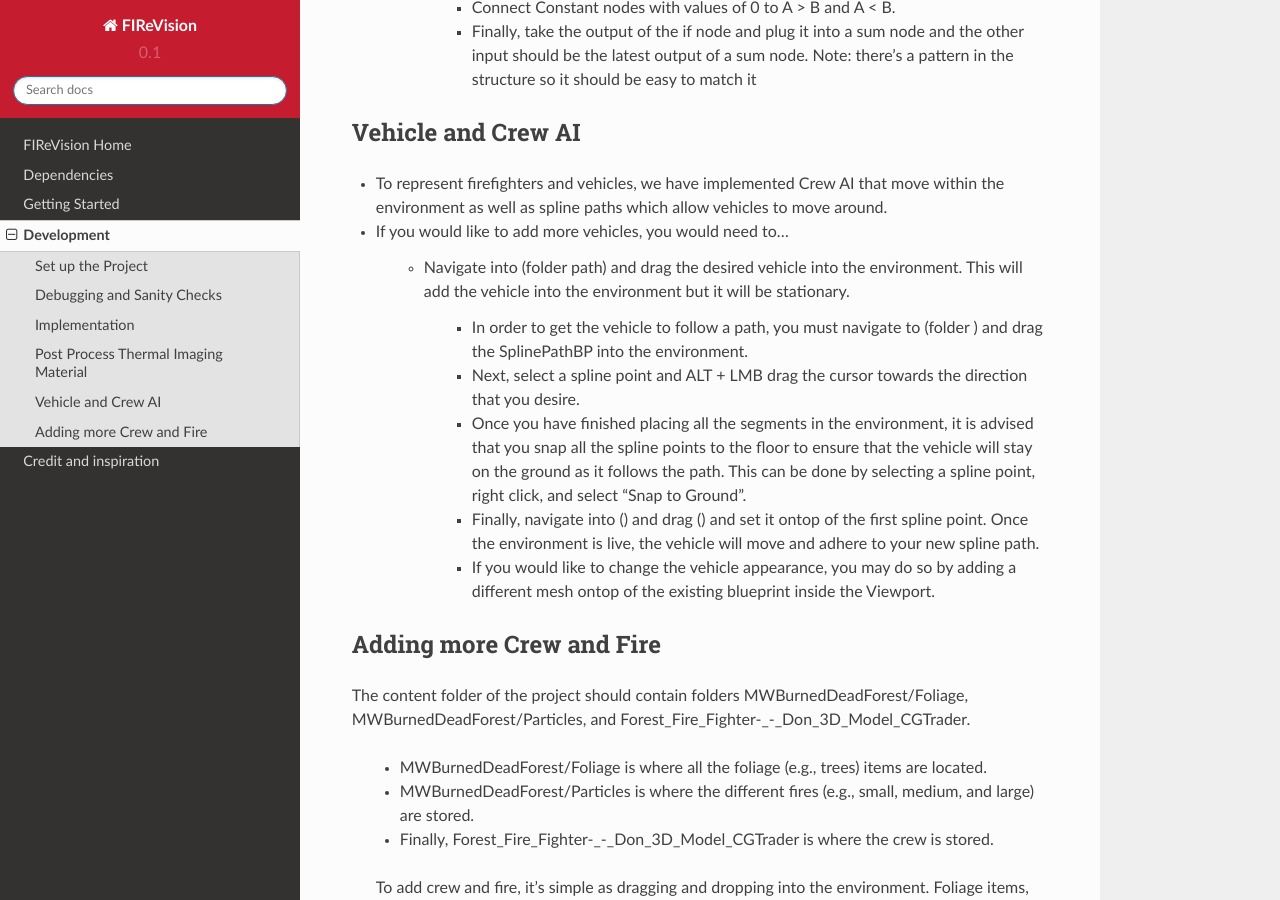
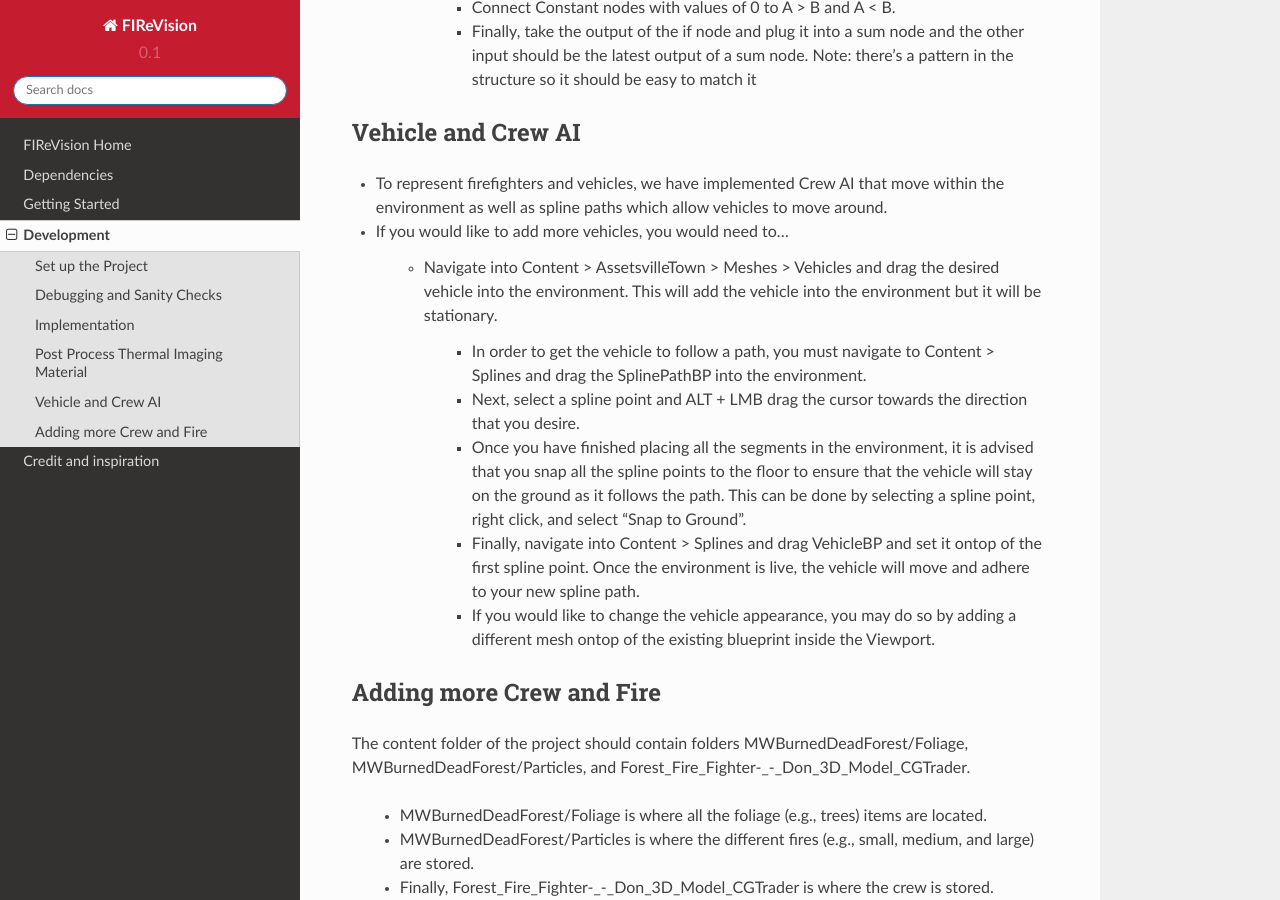
Before and after one commit to castacks/firevision_sim, a Sphinx documentation site: the page built from docs/development.rst, in a window 1280 px wide and 900 px high, scrolled down 2001 px. Built offline with Sphinx 7.4.7 and the Read the Docs theme 2.0.0, drawn with Linux system fonts in a browser that asks for light colours; pages that are not in the unit, such as notebooks, are missing from menus.

Commit message:
Update development.rst
update vehicles and ai

```diff
--- a/docs/development.rst
+++ b/docs/development.rst
@@ -61,12 +61,12 @@ Vehicle and Crew AI
 
 - If you would like to add more vehicles, you would need to...
 
-    - Navigate into (folder path) and drag the desired vehicle into the environment. This will add the vehicle into the environment but it will be stationary.
+    - Navigate into Content > AssetsvilleTown > Meshes > Vehicles and drag the desired vehicle into the environment. This will add the vehicle into the environment but it will be stationary.
 
-        - In order to get the vehicle to follow a path, you must navigate to (folder ) and drag the SplinePathBP into the environment.
+        - In order to get the vehicle to follow a path, you must navigate to Content > Splines and drag the SplinePathBP into the environment.
         - Next, select a spline point and ALT + LMB drag the cursor towards the direction that you desire.
         - Once you have finished placing all the segments in the environment, it is advised that you snap all the spline points to the floor to ensure that the vehicle will stay on the ground as it follows the path. This can be done by selecting a spline point, right click, and select "Snap to Ground".
-        - Finally, navigate into () and drag () and set it ontop of the first spline point. Once the environment is live, the vehicle will move and adhere to your new spline path.
+        - Finally, navigate into Content > Splines and drag VehicleBP and set it ontop of the first spline point. Once the environment is live, the vehicle will move and adhere to your new spline path.
         - If you would like to change the vehicle appearance, you may do so by adding a different mesh ontop of the existing blueprint inside the Viewport.
 
 
```
